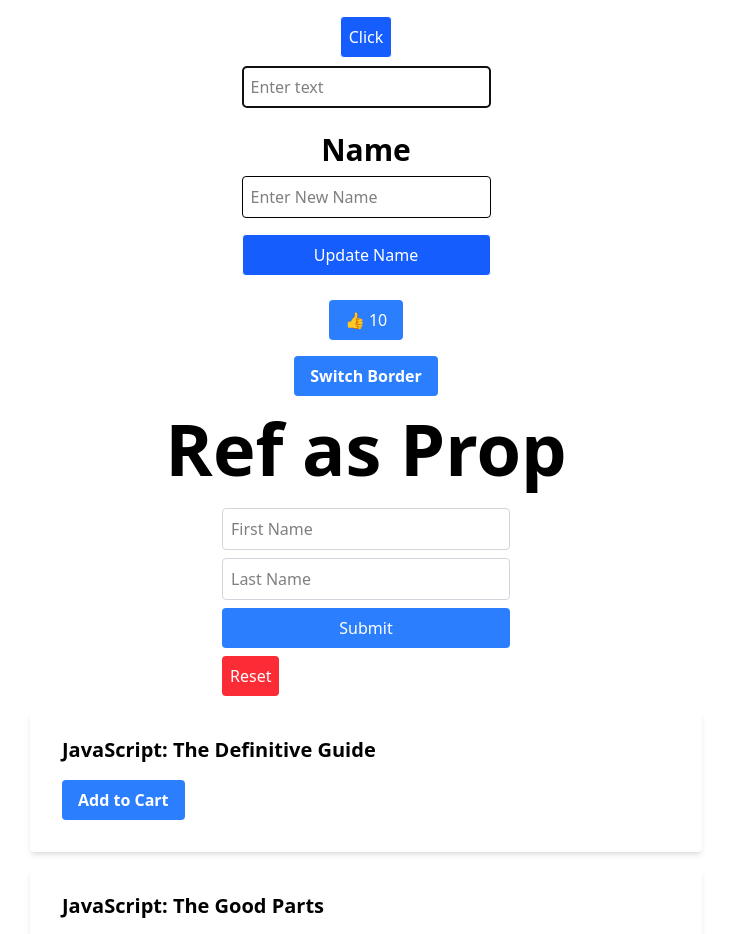
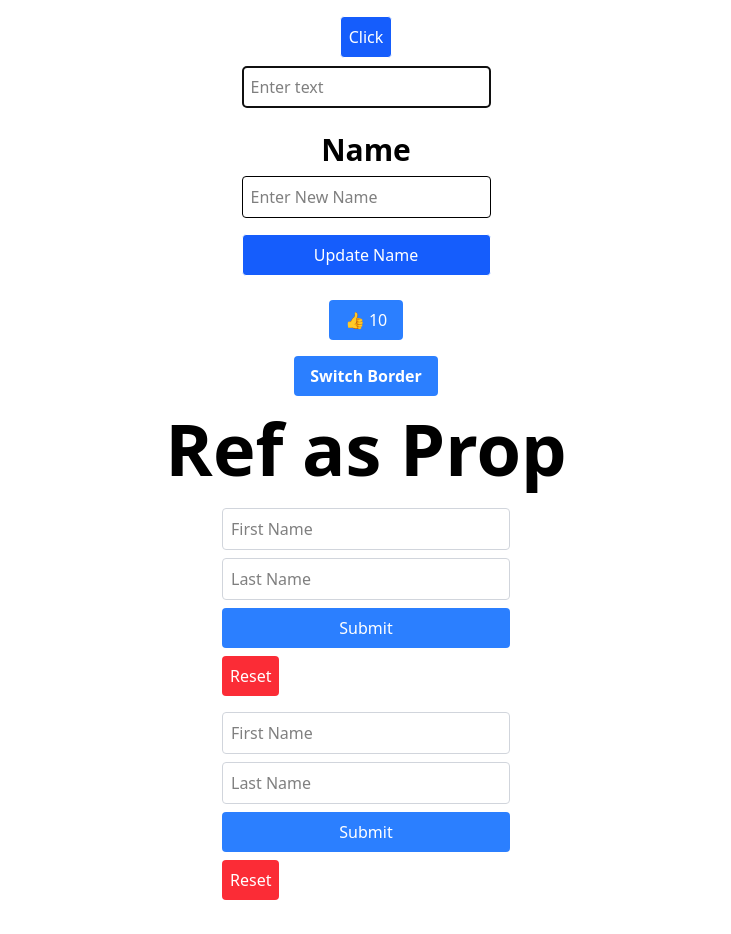
Before and after one commit to MSD118/react-19-demo, a React (Vite) app: page / in a window 1280 px wide. Shown: the top 934 px of the page, without its empty margins (274-1005 px from the left). Built offline with nearby package versions, Linux system fonts and the light colour scheme.

Commit message:
refactor UseActionStateDemo to implement form submission

```diff
--- a/src/UseActionStateDemo.tsx
+++ b/src/UseActionStateDemo.tsx
@@ -1,85 +1,61 @@
-import { useActionState } from 'react'
+import { startTransition, useActionState } from 'react'
+import { requestFormReset } from 'react-dom'
 
 export const UseActionStateDemo = () => {
+  const [status, formAction, isPending] = useActionState(submitAction, null)
+
+  const handleReset = (e: React.MouseEvent<HTMLButtonElement>) => {
+    startTransition(() => {
+      requestFormReset(e.currentTarget.form as HTMLFormElement)
+    })
+  }
+
   return (
-    <>
-      <AddToCartForm itemID='1' itemTitle='JavaScript: The Definitive Guide' />
-      <AddToCartForm itemID='2' itemTitle='JavaScript: The Good Parts' />
-    </>
-  )
-}
-
-function AddToCartForm({
-  itemID,
-  itemTitle,
-}: {
-  itemID: string
-  itemTitle: string
-}) {
-  const [message, formAction, isPending] = useActionState(addToCart, null)
-  return (
-    <form
-      action={formAction}
-      className='bg-white shadow-md rounded px-8 pt-6 pb-8 mb-4 w-2xl'
-    >
-      <h2 className='text-xl font-bold mb-4'>{itemTitle}</h2>
-      <input type='hidden' name='itemID' value={itemID} />
-      <div className='flex items-center gap-2'>
+    <form className='flex flex-col w-72' action={formAction}>
+      <input
+        type='text'
+        name='first-name'
+        placeholder='First Name'
+        className='mb-2 p-2 border border-gray-300 rounded'
+      ></input>
+      <input
+        type='text'
+        name='last-name'
+        placeholder='Last Name'
+        className='mb-2 p-2 border border-gray-300 rounded'
+      ></input>
+      <button type='submit' className='mb-2 p-2 bg-blue-500 text-white rounded'>
+        {isPending ? 'Submitting...' : 'Submit'}
+      </button>
+      <div className='flex items-center justify-between'>
         <button
-          type='submit'
-          className='bg-blue-500 hover:bg-blue-700 text-white font-bold py-2 px-4 rounded'
+          type='reset'
+          className='mr-2 p-2 bg-red-500 text-white rounded'
+          onClick={handleReset}
         >
-          Add to Cart
+          Reset
         </button>
-        <p className='mt-4'>{isPending ? 'Loading...' : message}</p>
+        <div className='text-green-500'>{status ? status?.status : null}</div>
       </div>
     </form>
   )
 }
 
-const addToCart = async (
-  _: string | null,
+const submitAction = async (
+  _: { status: string } | null,
   formData: FormData,
-): Promise<string> => {
-  const itemID = formData.get('itemID')
-  if (itemID === '1') {
-    // Add a fake delay to make waiting noticeable.
+): Promise<{ status: string } | null> => {
+  const firstName = formData.get('first-name')
+  const lastName = formData.get('last-name')
+  if (firstName && lastName) {
     await new Promise((resolve) => {
       setTimeout(resolve, 500)
     })
-    return 'Added to cart'
+    return { status: 'success' }
   } else {
-    // Add a fake delay to make waiting noticeable.
     await new Promise((resolve) => {
-      setTimeout(resolve, 2000)
+      setTimeout(resolve, 500)
     })
-    return "Couldn't add to cart: the item is sold out."
+    return { status: 'error: Please fill in both fields' }
   }
 }
-
-// export const UseActionStateDemo = () => {
-//   const [state, formAction, isPending] = useActionState(increment, 0)
-//   return (
-//     <form
-//       action={formAction}
-//       className='px-8 pt-6 pb-8 mb-4 w-fit flex flex-col gap-4 justify-center items-center'
-//     >
-//       <button
-//         type='submit'
-//         className='bg-blue-500 hover:bg-blue-700 text-white font-bold py-2 px-4 rounded'
-//       >
-//         Increment
-//       </button>
-//       <div className='text-xl font-bold'>
-//         {isPending ? 'Incrementing....' : state}
-//       </div>
-//     </form>
-//   )
-// }
-
-// const increment = async (prevState: number) => {
-//   await new Promise((resolve) => {
-//     setTimeout(resolve, 500)
-//   })
-//   return prevState + 1
-// }
```
